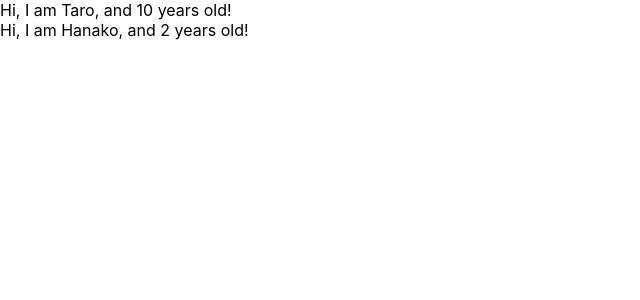
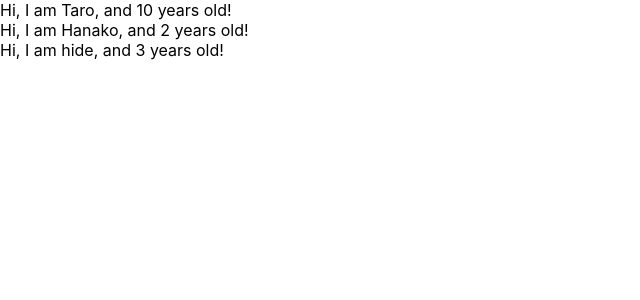
Before and after one commit to tsubasan1122/react-redux-crud-application, a React (Create React App) app: page / in a window 1280 px wide. Shown: the top 300 px of the page, without its empty margins (0-640 px from the left). Built offline with nearby package versions, Linux system fonts and the light colour scheme.

Commit message:
rearn props-types

```diff
--- a/src/App.js
+++ b/src/App.js
@@ -1,4 +1,5 @@
 import React from 'react';
+import PropTypes from 'prop-types';
 
 //class App extends Component {
 //  render() {
@@ -14,7 +15,8 @@ import React from 'react';
 const App = () => {
   const profiles = [
     {name: "Taro", age: 10},
-    {name: "Hanako", age: 2}
+    {name: "Hanako", age: 2},
+    {name: "hide", age: 3}
   ]
   return(
     <div>
@@ -31,4 +33,9 @@ const User = (props) => {
   return <div>Hi, I am {props.name}, and {props.age} years old!</div>
 }
 
+User.propTypes = {
+  name: PropTypes.string,
+  age: PropTypes.number.isRequired
+}
+
 export default App;
```
